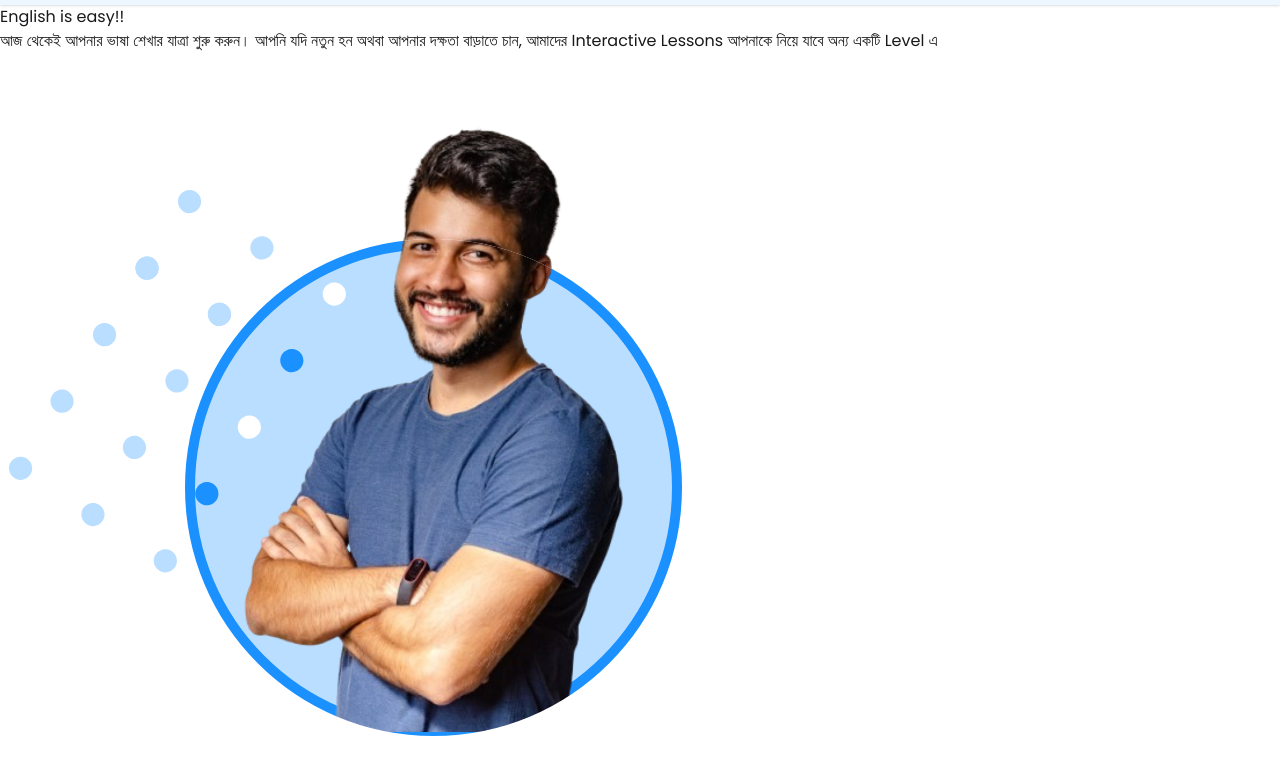
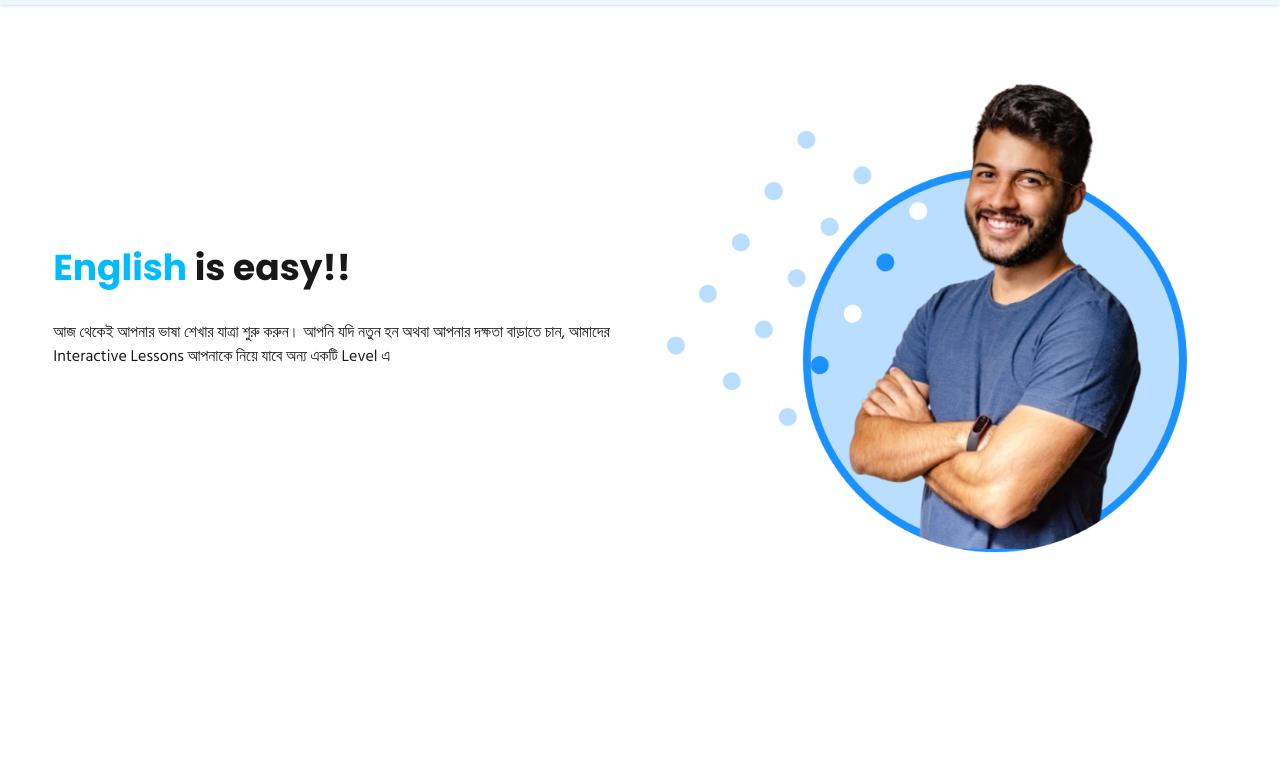
Before and after one commit to Saharier36/english-janala, a plain HTML site: page index.html in a window 1280 px wide. Shown: the part 67-842 px from the top of the page. After the commit the page ends 800 px from the top, so only its background shows below. Drawn offline with nearby package versions, Linux system fonts and the light colour scheme.

Commit message:
enhance layout and styling for the English section

```diff
--- a/index.html
+++ b/index.html
@@ -101,12 +101,12 @@
       </div>
     </header>
 
-    <section>
-        <div class="content">
-            <h2><span>English</span> is easy!!</h2>
-            <p>আজ থেকেই আপনার ভাষা শেখার যাত্রা শুরু করুন। আপনি যদি নতুন হন অথবা আপনার দক্ষতা বাড়াতে চান, আমাদের Interactive Lessons আপনাকে নিয়ে যাবে অন্য একটি Level এ</p>
+    <section class="flex flex-col-reverse md:flex-row gap-10 justify-between items-center py-5 w-11/12 mx-auto">
+        <div class="content flex-1 text-center md:text-left">
+            <h2 class="text-4xl font-bold mb-8"><span class="text-sky-400">English</span> is easy!!</h2>
+            <p class="bangla">আজ থেকেই আপনার ভাষা শেখার যাত্রা শুরু করুন। আপনি যদি নতুন হন অথবা আপনার দক্ষতা বাড়াতে চান, আমাদের Interactive Lessons আপনাকে নিয়ে যাবে অন্য একটি Level এ</p>
         </div>
-        <div class="image">
+        <div class="image flex-1">
             <img src="./assets/hero-student.png" alt="">
         </div>
     </section>
--- a/style.css
+++ b/style.css
@@ -1,8 +1,8 @@
-@import "tailwindcss";
-
 *{
     font-family: "Poppins", sans-serif;
 }
 .bangla {
   font-family: "Hind Siliguri", sans-serif;
-}
+};
+
+@import "tailwindcss";
```
